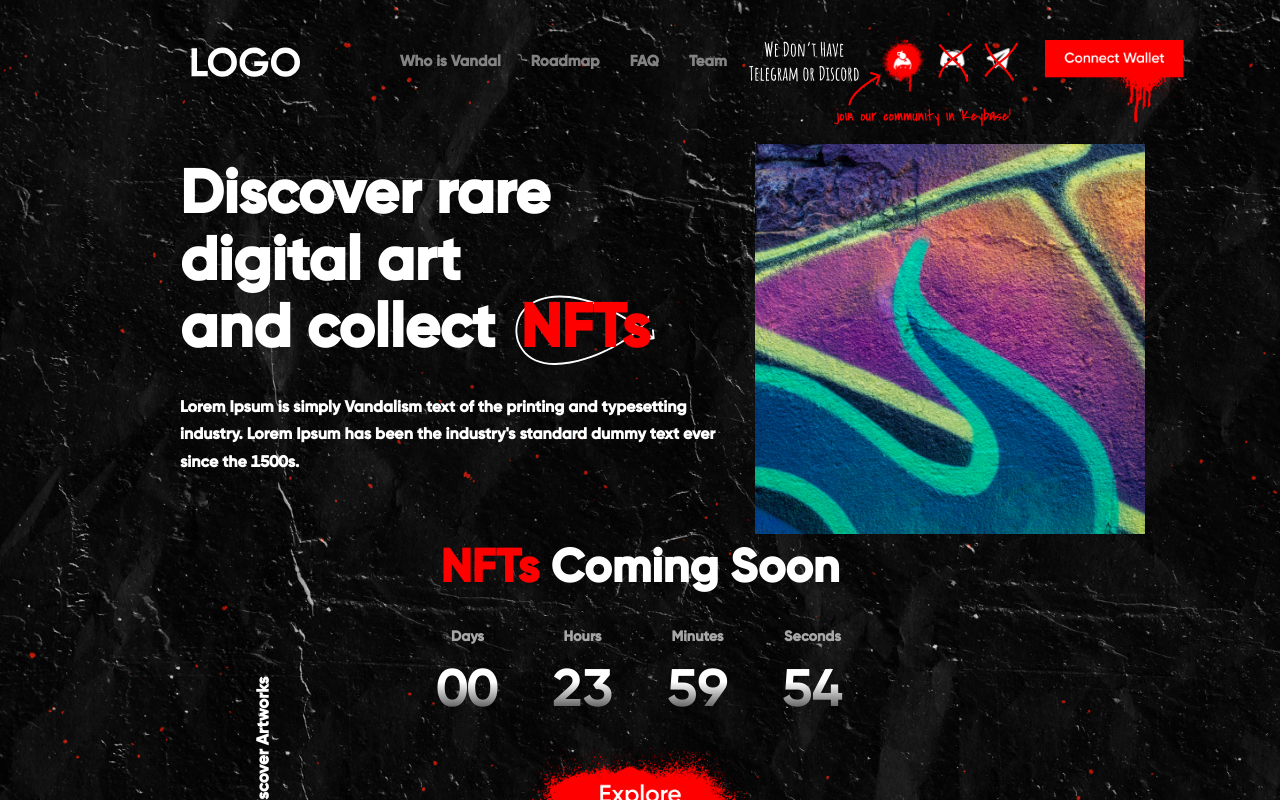
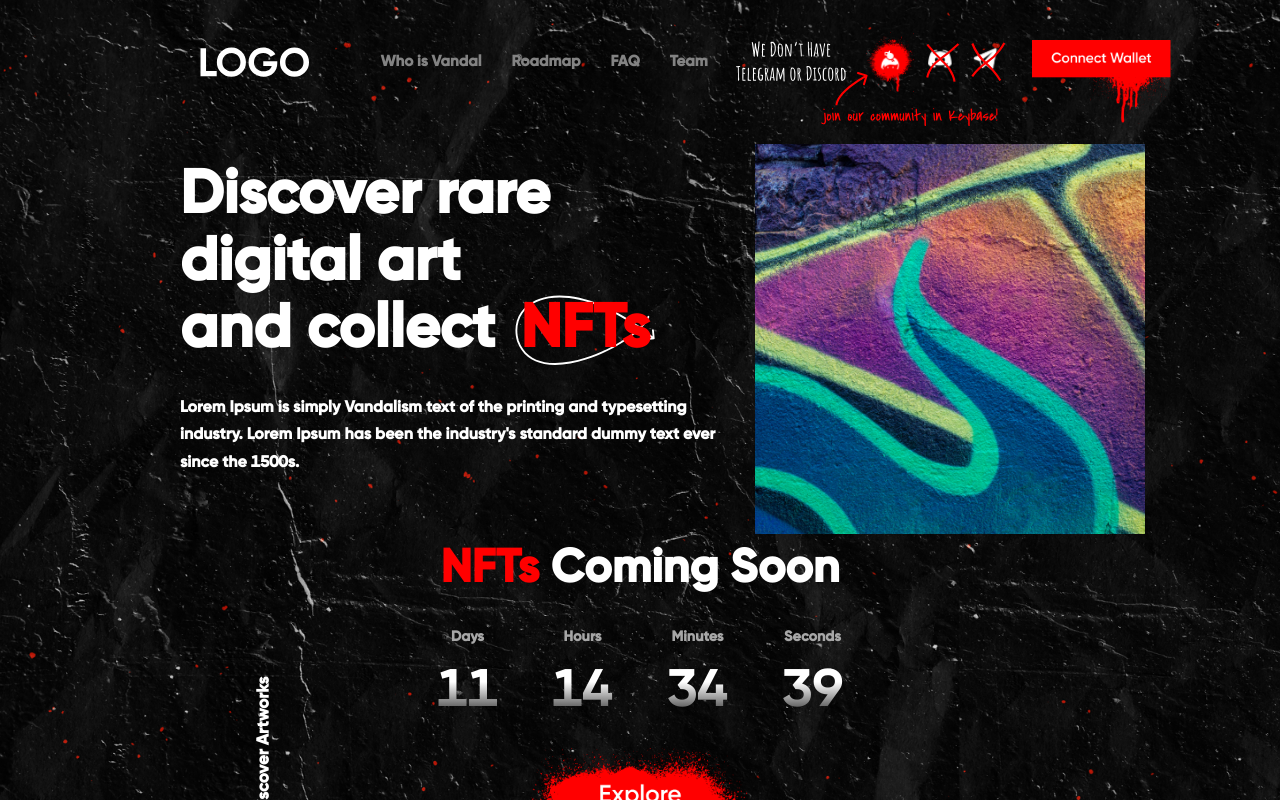
Before and after one commit to omer-ayhan/NFT-LandingPage, a Next.js app: page / in a window 1280 px wide. Shown: the top 800 px of the page. Built offline with nearby package versions, Linux system fonts and the light colour scheme.

Commit message:
feat: :zap: added timer and fixed navbar

```diff
--- a/components/Intro/Intro.js
+++ b/components/Intro/Intro.js
@@ -1,20 +1,36 @@
-import React from "react";
+import React, { useEffect, useState } from "react";
 import { Col, Row } from "antd";
 
 import Navbar from "../Navbar";
 import styles from "./Intro.module.css";
 import contents from "../../contents";
 import stylesMain from "../../styles/Home.module.css";
-import Timer from "../Timer";
 import SmoothScroll from "../ScrollUtils/SmoothScroll";
+import TimerMain from "../Timer/TimerMain";
 
 const Intro = () => {
   const { backgroundImage, introCard, imageBtn } = contents.intro;
+
+  const [scrolled, setScrolled] = useState(false);
+
+  const handleScroll = () => {
+    const offset = window.scrollY;
+    if (offset > 100) {
+      setScrolled(true);
+    } else {
+      setScrolled(false);
+    }
+  };
+  useEffect(() => {
+    window.addEventListener("scroll", handleScroll);
+  });
 
   return (
     <div
       id="intro"
       style={{
+        paddingTop: scrolled ? "125px" : "0px",
+
         backgroundImage: `url(${backgroundImage})`,
         backgroundPosition: "center",
         backgroundRepeat: "no-repeat",
@@ -22,7 +38,11 @@ const Intro = () => {
         color: "white",
       }}
       className={stylesMain.innerSpacing}>
-      <Navbar />
+      <Row justify="center" align="middle">
+        <Col span={24} align="middle" justify="center">
+          <Navbar scrolled={scrolled} />
+        </Col>
+      </Row>
       <Row align="middle" justify="center">
         <Col xs={{ order: 2 }} lg={{ span: 15, order: 1 }}>
           <h1 className={styles.title}>
@@ -57,7 +77,7 @@ const Intro = () => {
         </Col>
       </Row>
       <Row align="middle" justify="center">
-        <Timer setDays={1} />
+        <TimerMain />
         <Col span={24} align="middle">
           <SmoothScroll
             toId="roadmap"
--- a/components/Navbar/Navbar.js
+++ b/components/Navbar/Navbar.js
@@ -1,6 +1,6 @@
 import { Button, Col, Drawer, Row } from "antd";
 import Image from "next/image";
-import React, { useState } from "react";
+import React, { useEffect, useState } from "react";
 import { MenuOutlined } from "@ant-design/icons";
 
 import contents from "../../contents";
@@ -8,14 +8,35 @@ import SmoothScroll from "../ScrollUtils/SmoothScroll";
 import styles from "./Navbar.module.css";
 import MobileMenu from "./MobileMenu";
 
-export default function Navbar() {
+export default function Navbar({ scrolled }) {
   const { logo, navLinks, socialLinks, rightButton } = contents.navbar;
 
   return (
-    <div>
+    <div
+      style={{
+        ...(scrolled
+          ? {
+              width: "80%",
+              padding: "0px 60px 0 0",
+              position: "fixed",
+              top: 0,
+              backgroundColor: "rgb(0 0 0 / 90%)",
+              zIndex: 9000,
+            }
+          : {}),
+        transition: "0.5s ease",
+      }}>
       <Row align="middle" justify="space-around">
         <Col span={3} justify="middle" align="middle" gutter={1}>
-          <img className={styles.logo} src={logo.url} alt="Logo" />
+          <SmoothScroll
+            style={{
+              paddingLeft: "0px",
+            }}
+            toId={"intro"}
+            duration={1500}
+            className={styles.navLinks}>
+            <img className={styles.logo} src={logo.url} alt="Logo" />
+          </SmoothScroll>
         </Col>
         <Col span={13} justify="middle" className={styles.desktopContainer}>
           <div className={styles.navLinksContainer}>
@@ -30,7 +51,7 @@ export default function Navbar() {
             ))}
           </div>
         </Col>
-        <Col span={7} className={styles.desktopContainer}>
+        <Col span={8} className={styles.desktopContainer}>
           <div className={styles.socialLinksContainer}>
             <img
               className={styles.info}
--- a/components/Timer/Timer.js
+++ /dev/null
@@ -1,96 +0,0 @@
-import React, { useEffect, useRef, useState } from "react";
-import { Col } from "antd";
-
-import styles from "./Timer.module.css";
-
-export default function Timer({
-  setDays = 0,
-  setHours = 0,
-  setMinutes = 0,
-  setSeconds = 0,
-}) {
-  const [time, setTime] = useState({
-    days: setDays,
-    hours: setHours,
-    minutes: setMinutes,
-    seconds: setSeconds,
-  });
-  const intervalRef = useRef();
-  const { days, hours, minutes, seconds } = time;
-
-  useEffect(() => {
-    intervalRef.current = setInterval(() => {
-      if (seconds > 0) {
-        setTime((prevState) => ({
-          ...prevState,
-          seconds: prevState.seconds - 1,
-        }));
-      } else if (seconds === 0) {
-        if (minutes > 0) {
-          setTime((prevState) => ({
-            ...prevState,
-            minutes: prevState.minutes - 1,
-            seconds: 59,
-          }));
-        } else if (minutes === 0) {
-          if (hours > 0) {
-            setTime((prevState) => ({
-              ...prevState,
-              hours: prevState.hours - 1,
-              minutes: 59,
-              seconds: 59,
-            }));
-          } else if (hours === 0) {
-            if (days > 0) {
-              setTime((prevState) => ({
-                ...prevState,
-                days: prevState.days - 1,
-                hours: 23,
-                minutes: 59,
-                seconds: 59,
-              }));
-            } else {
-              clearInterval(intervalRef.current);
-            }
-          }
-        }
-      }
-    }, 1000);
-    return () => {
-      clearInterval(intervalRef.current);
-    };
-  }, [time]);
-
-  return (
-    <>
-      <Col xs={{ span: 6 }} sm={{ span: 5 }} md={{ span: 4 }} lg={{ span: 3 }}>
-        <div className={styles.timerContainer}>
-          <p className={styles.timerTitle}>Days</p>
-          <h1 className={styles.timer}>{days < 10 ? `0${days}` : days}</h1>
-        </div>
-      </Col>
-      <Col xs={{ span: 6 }} sm={{ span: 5 }} md={{ span: 4 }} lg={{ span: 3 }}>
-        <div className={styles.timerContainer}>
-          <p className={styles.timerTitle}>Hours</p>
-          <h1 className={styles.timer}>{hours < 10 ? `0${hours}` : hours}</h1>
-        </div>
-      </Col>
-      <Col xs={{ span: 6 }} sm={{ span: 5 }} md={{ span: 4 }} lg={{ span: 3 }}>
-        <div className={styles.timerContainer}>
-          <p className={styles.timerTitle}>Minutes</p>
-          <h1 className={styles.timer}>
-            {minutes < 10 ? `0${minutes}` : minutes}
-          </h1>
-        </div>
-      </Col>
-      <Col xs={{ span: 6 }} sm={{ span: 5 }} md={{ span: 4 }} lg={{ span: 3 }}>
-        <div className={styles.timerContainer}>
-          <p className={styles.timerTitle}>Seconds</p>
-          <h1 className={styles.timer}>
-            {seconds < 10 ? `0${seconds}` : seconds}
-          </h1>
-        </div>
-      </Col>
-    </>
-  );
-}
--- /dev/null
+++ b/components/Timer/TimerMain.js
@@ -0,0 +1,106 @@
+import React, { useEffect, useState } from "react";
+import { Col } from "antd";
+
+import styles from "./Timer.module.css";
+
+function TimerMain() {
+  const calculateTimeLeft = () => {
+    let year = new Date().getFullYear();
+    const difference = +new Date(`${year + 1}-1-1`) - +new Date();
+    let timeLeft = {};
+
+    if (difference > 0) {
+      timeLeft = {
+        days: Math.floor(difference / (1000 * 60 * 60 * 24)),
+        hours: Math.floor((difference / (1000 * 60 * 60)) % 24),
+        minutes: Math.floor((difference / 1000 / 60) % 60),
+        seconds: Math.floor((difference / 1000) % 60),
+      };
+    }
+
+    return timeLeft;
+  };
+
+  const [timeLeft, setTimeLeft] = useState(calculateTimeLeft());
+  const [year] = useState(new Date().getFullYear());
+
+  useEffect(() => {
+    setTimeout(() => {
+      setTimeLeft(calculateTimeLeft());
+    }, 1000);
+  });
+
+  const timerComponents = [];
+
+  Object.keys(timeLeft).forEach((interval) => {
+    if (!timeLeft[interval]) {
+      return;
+    }
+
+    timerComponents.push(
+      <span>
+        {timeLeft[interval]} {interval}{" "}
+      </span>
+    );
+  });
+
+  const { days, hours, minutes, seconds } = timeLeft;
+  return (
+    <>
+      {timerComponents.length ? (
+        <>
+          <Col
+            xs={{ span: 6 }}
+            sm={{ span: 5 }}
+            md={{ span: 4 }}
+            lg={{ span: 3 }}>
+            <div className={styles.timerContainer}>
+              <p className={styles.timerTitle}>Days</p>
+              <h1 className={styles.timer}>{days < 10 ? `0${days}` : days}</h1>
+            </div>
+          </Col>
+          <Col
+            xs={{ span: 6 }}
+            sm={{ span: 5 }}
+            md={{ span: 4 }}
+            lg={{ span: 3 }}>
+            <div className={styles.timerContainer}>
+              <p className={styles.timerTitle}>Hours</p>
+              <h1 className={styles.timer}>
+                {hours < 10 ? `0${hours}` : hours}
+              </h1>
+            </div>
+          </Col>
+          <Col
+            xs={{ span: 6 }}
+            sm={{ span: 5 }}
+            md={{ span: 4 }}
+            lg={{ span: 3 }}>
+            <div className={styles.timerContainer}>
+              <p className={styles.timerTitle}>Minutes</p>
+              <h1 className={styles.timer}>
+                {minutes < 10 ? `0${minutes}` : minutes}
+              </h1>
+            </div>
+          </Col>
+          <Col
+            xs={{ span: 6 }}
+            sm={{ span: 5 }}
+            md={{ span: 4 }}
+            lg={{ span: 3 }}>
+            <div className={styles.timerContainer}>
+              <p className={styles.timerTitle}>Seconds</p>
+              <h1 className={styles.timer}>
+                {seconds < 10 ? `0${seconds}` : seconds}
+              </h1>
+            </div>
+          </Col>
+        </>
+      ) : (
+        <span>Time's up!</span>
+      )}
+    </>
+  );
+}
+
+export default TimerMain;
```
